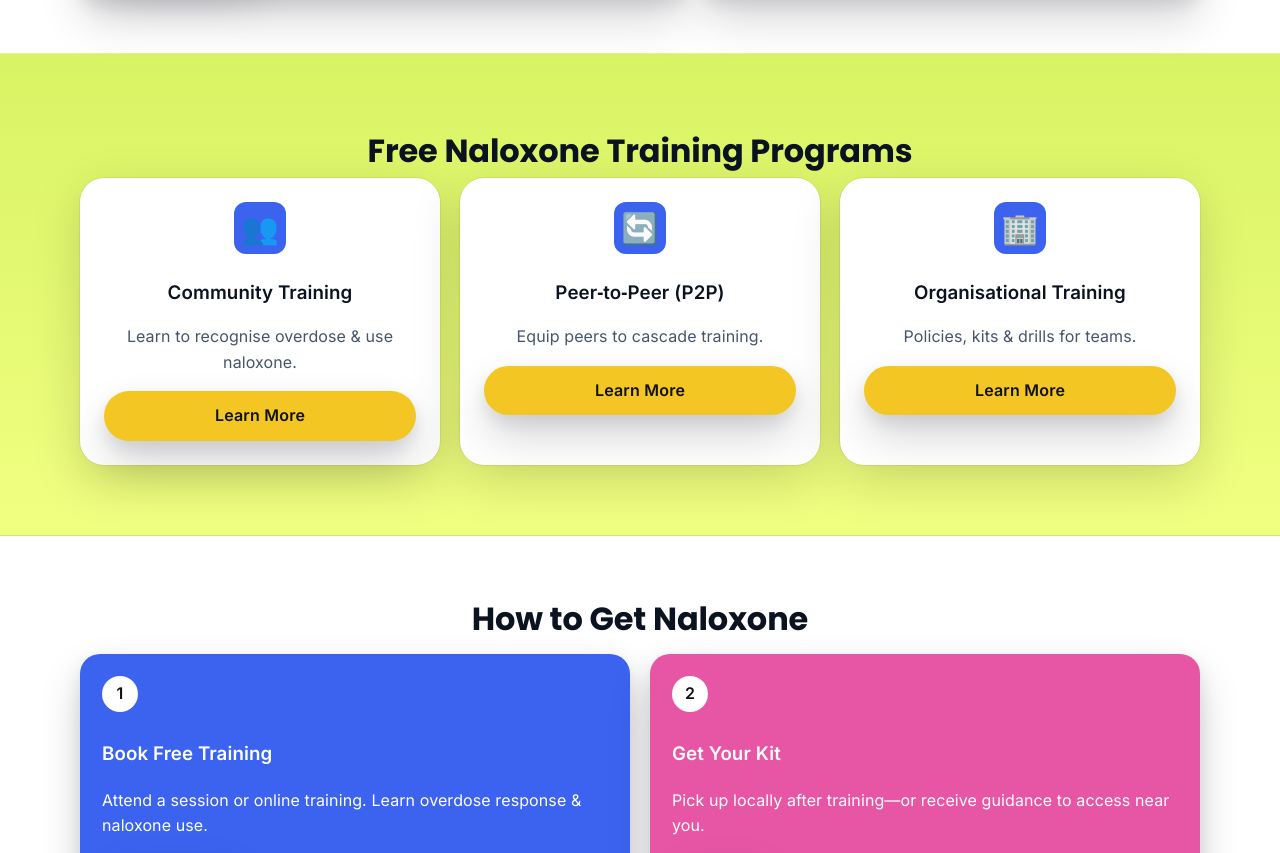
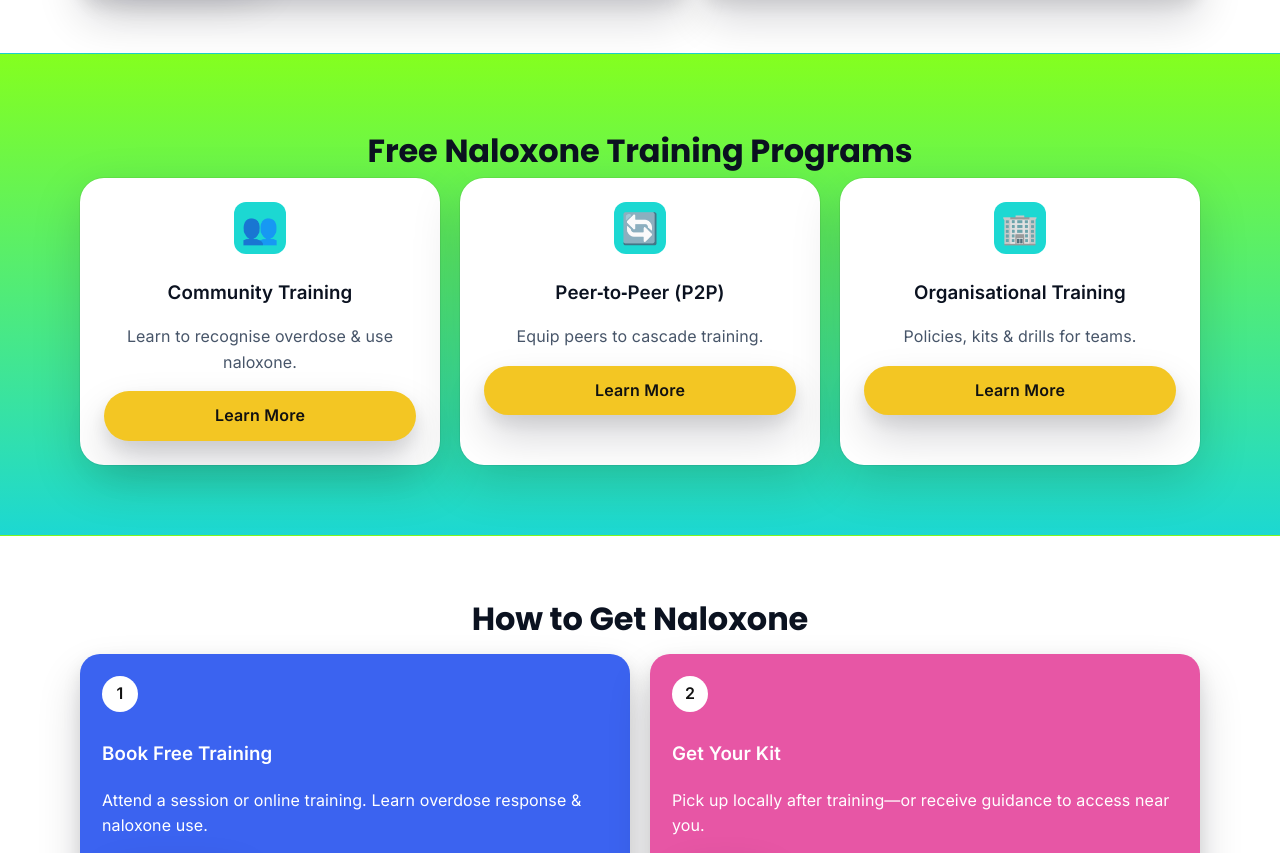
Before and after one commit to nap661/naloxone-page, a plain HTML site: page index.html in a window 1280 px wide. Shown: the part 1700-2553 px from the top of the page. Drawn offline with Linux system fonts and the light colour scheme.

Commit message:
Add new brand colors and styles for solutions section

```diff
--- a/css/styles.css
+++ b/css/styles.css
@@ -876,3 +876,37 @@ section.hero {
 .hero .social-dots .dot.ig { background: #FF3F9A !important; }
 .hero .social-dots .dot.tw { background: #000 !important; }
 .hero .social-dots .dot.yt { background: #FFD93D !important; }
+/* ==========================================================
+   APPLY NEW BRAND COLOURS — SECTION 6 PROGRAM BAND
+   ========================================================== */
+
+#solutions.gradient.green,
+section#solutions.gradient.green {
+  background: linear-gradient(
+    180deg,
+    #84FF1F 0%,   /* vibrant lime */
+    #1CD8D2 100%  /* turquoise */
+  ) !important;
+  padding: 70px 0 !important;
+}
+
+/* White program feature cards stay the same but stand out more */
+#solutions .card.feature {
+  background: #FFFFFF !important;
+  border-radius: 24px !important;
+  padding: 24px !important;
+  box-shadow: 0 16px 50px rgba(0,0,0,.15) !important;
+  text-align: center !important;
+}
+
+/* Icon background uses turquoise now */
+#solutions .card.feature .icon {
+  background: #1CD8D2 !important;
+  color: #FFFFFF !important;
+  border-radius: 12px !important;
+  width: 52px !important;
+  height: 52px !important;
+  line-height: 52px !important;
+  font-size: 30px !important;
+  margin-bottom: 18px !important;
+}
```
